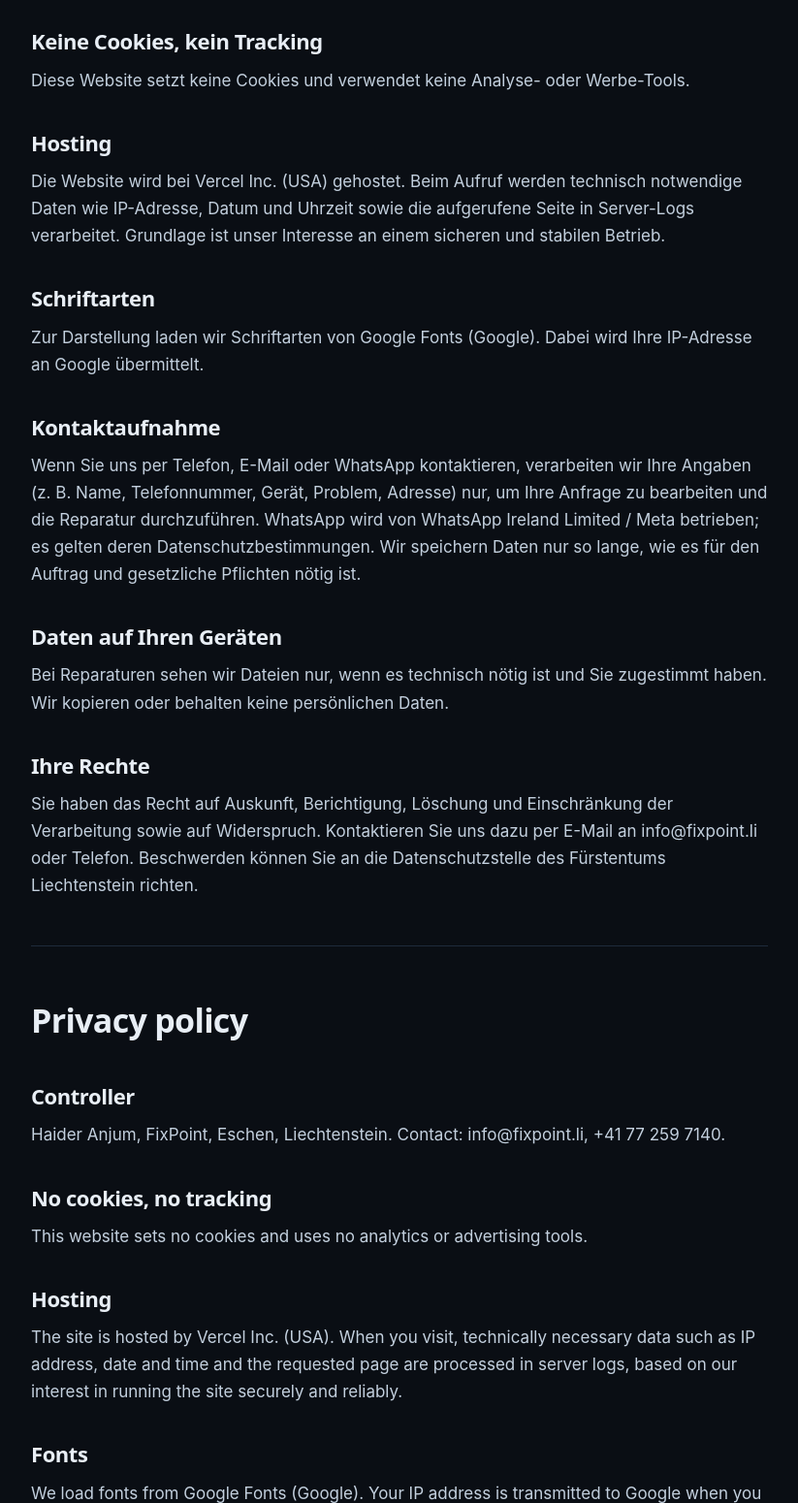
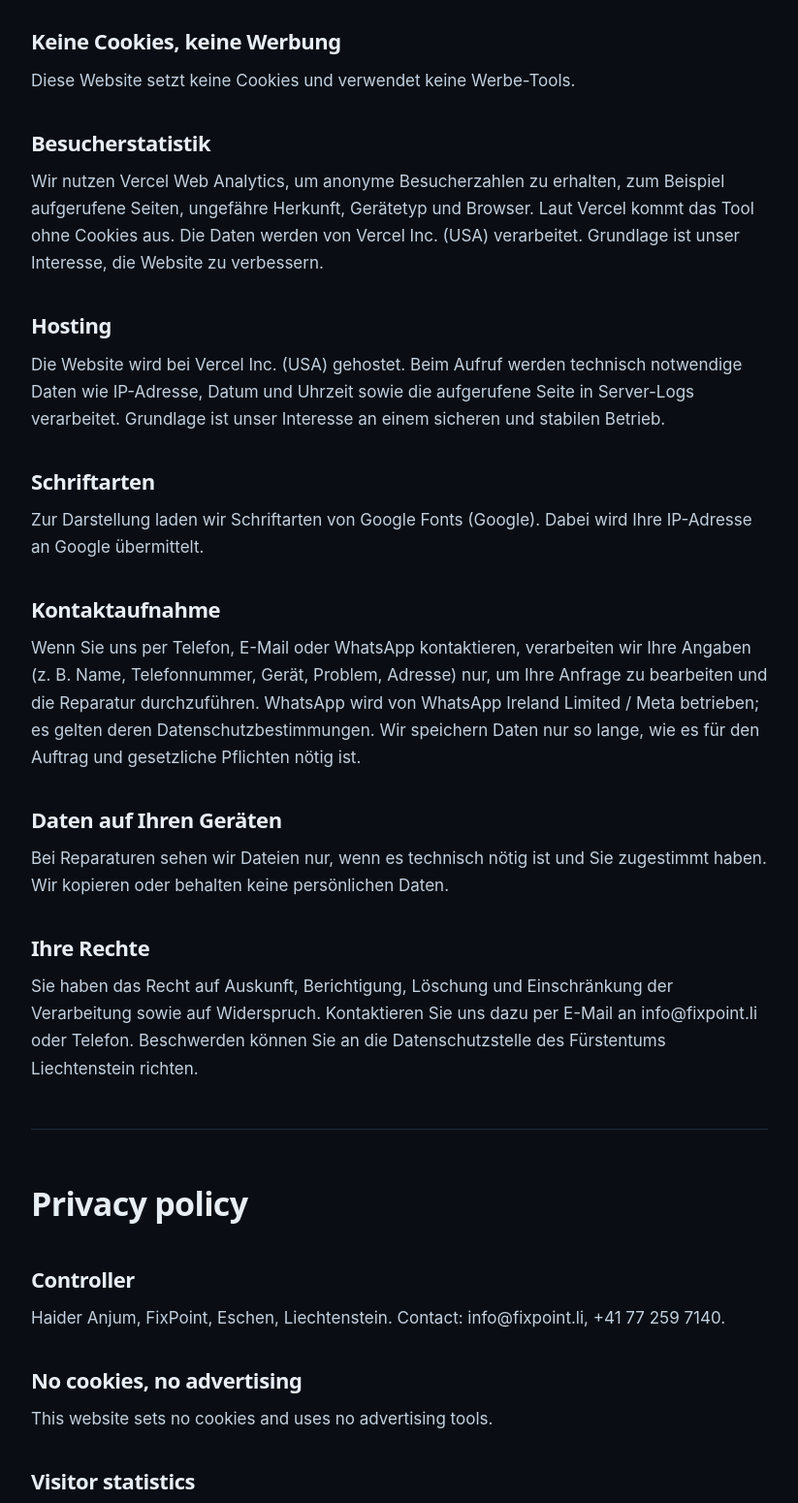
Before and after one commit to haideranjumm/fixpointt, a website: page public/datenschutz.html in a window 1280 px wide. Shown: the part 260-1810 px from the top of the page at 97% size, without its empty margins (228-1051 px from the left). Drawn offline with Linux system fonts and the light colour scheme.

Commit message:
Add files via upload

```diff
--- a/public/datenschutz.html
+++ b/public/datenschutz.html
@@ -1,7 +1,7 @@
 <!doctype html><html lang="de"><head><meta charset="utf-8"><meta name="viewport" content="width=device-width, initial-scale=1"><title>Datenschutz – FixPoint</title><meta name="robots" content="noindex"><link rel="canonical" href="https://fixpoint.li/datenschutz"><style>body{margin:0;background:#0A0E14;color:#E8EEF5;font:17px/1.65 Inter,system-ui,sans-serif}main{max-width:760px;margin:0 auto;padding:40px 20px 80px}h1,h2{font-family:'Space Grotesk',system-ui,sans-serif;letter-spacing:-.02em}h1{font-size:34px;margin:24px 0 8px}h2{font-size:22px;margin:32px 0 8px}p{color:#C3D0DE;margin:8px 0}a{color:#3EE6C3}hr{border:0;border-top:1px solid #1F2B3B;margin:48px 0}</style></head><body><main><a href="/">← FixPoint</a>
 <h1>Datenschutzerklärung</h1>
 <h2>Verantwortlicher</h2><p>Haider Anjum, FixPoint, Eschen, Liechtenstein. Kontakt: info@fixpoint.li, +41 77 259 7140.</p>
-<h2>Keine Cookies, kein Tracking</h2><p>Diese Website setzt keine Cookies und verwendet keine Analyse- oder Werbe-Tools.</p>
+<h2>Keine Cookies, keine Werbung</h2><p>Diese Website setzt keine Cookies und verwendet keine Werbe-Tools.</p><h2>Besucherstatistik</h2><p>Wir nutzen Vercel Web Analytics, um anonyme Besucherzahlen zu erhalten, zum Beispiel aufgerufene Seiten, ungefähre Herkunft, Gerätetyp und Browser. Laut Vercel kommt das Tool ohne Cookies aus. Die Daten werden von Vercel Inc. (USA) verarbeitet. Grundlage ist unser Interesse, die Website zu verbessern.</p>
 <h2>Hosting</h2><p>Die Website wird bei Vercel Inc. (USA) gehostet. Beim Aufruf werden technisch notwendige Daten wie IP-Adresse, Datum und Uhrzeit sowie die aufgerufene Seite in Server-Logs verarbeitet. Grundlage ist unser Interesse an einem sicheren und stabilen Betrieb.</p>
 <h2>Schriftarten</h2><p>Zur Darstellung laden wir Schriftarten von Google Fonts (Google). Dabei wird Ihre IP-Adresse an Google übermittelt.</p>
 <h2>Kontaktaufnahme</h2><p>Wenn Sie uns per Telefon, E-Mail oder WhatsApp kontaktieren, verarbeiten wir Ihre Angaben (z. B. Name, Telefonnummer, Gerät, Problem, Adresse) nur, um Ihre Anfrage zu bearbeiten und die Reparatur durchzuführen. WhatsApp wird von WhatsApp Ireland Limited / Meta betrieben; es gelten deren Datenschutzbestimmungen. Wir speichern Daten nur so lange, wie es für den Auftrag und gesetzliche Pflichten nötig ist.</p>
@@ -10,7 +10,7 @@
 <hr>
 <h1>Privacy policy</h1>
 <h2>Controller</h2><p>Haider Anjum, FixPoint, Eschen, Liechtenstein. Contact: info@fixpoint.li, +41 77 259 7140.</p>
-<h2>No cookies, no tracking</h2><p>This website sets no cookies and uses no analytics or advertising tools.</p>
+<h2>No cookies, no advertising</h2><p>This website sets no cookies and uses no advertising tools.</p><h2>Visitor statistics</h2><p>We use Vercel Web Analytics to get anonymous visitor numbers, for example pages viewed, approximate origin, device type and browser. According to Vercel, the tool works without cookies. The data is processed by Vercel Inc. (USA), based on our interest in improving the website.</p>
 <h2>Hosting</h2><p>The site is hosted by Vercel Inc. (USA). When you visit, technically necessary data such as IP address, date and time and the requested page are processed in server logs, based on our interest in running the site securely and reliably.</p>
 <h2>Fonts</h2><p>We load fonts from Google Fonts (Google). Your IP address is transmitted to Google when you do.</p>
 <h2>Contact</h2><p>If you contact us by phone, email or WhatsApp, we process your details (e.g. name, phone number, device, problem, address) only to handle your request and carry out the repair. WhatsApp is operated by WhatsApp Ireland Limited / Meta and subject to their privacy terms. We keep data only as long as needed for the job and legal duties.</p>
```
Also changed, not shown: src/head.html (+2 -0 lines).
